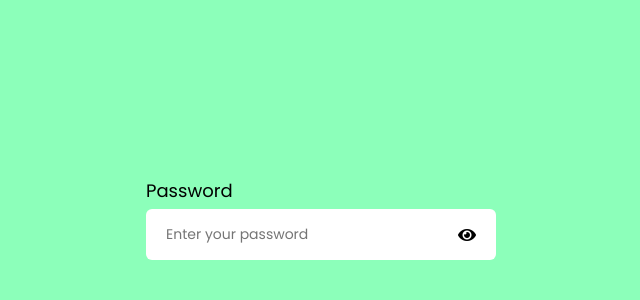
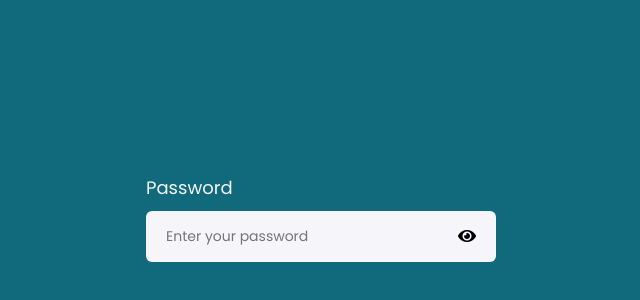
Before and after one commit to triartainyoman/javascript-30-projects, a plain HTML site: page 05-show-hide-password/index.html in a window 1280 px wide. Shown: the part 182-482 px from the top of the page, without its empty margins (319-959 px from the left). Drawn offline with Linux system fonts and the light colour scheme.

Commit message:
05: Change some color

```diff
--- a/05-show-hide-password/css/styles.css
+++ b/05-show-hide-password/css/styles.css
@@ -8,7 +8,7 @@
 }
 
 body {
-  background-color: #8cffba;
+  background-color: #116a7b;
 }
 
 .container {
@@ -27,11 +27,12 @@ body {
   font-size: 18px;
   font-weight: 600px;
   text-align: start;
+  color: #f5f5fa;
   margin-bottom: 25px;
 }
 
 .password-input {
-  margin-top: 5px;
+  margin-top: 10px;
 }
 
 .password-input input {
@@ -39,6 +40,7 @@ body {
   padding: 15px 20px;
   font-size: 14px;
   color: #343434;
+  background-color: #f5f5fa;
   border: none;
   border-radius: 6px;
 }
```
